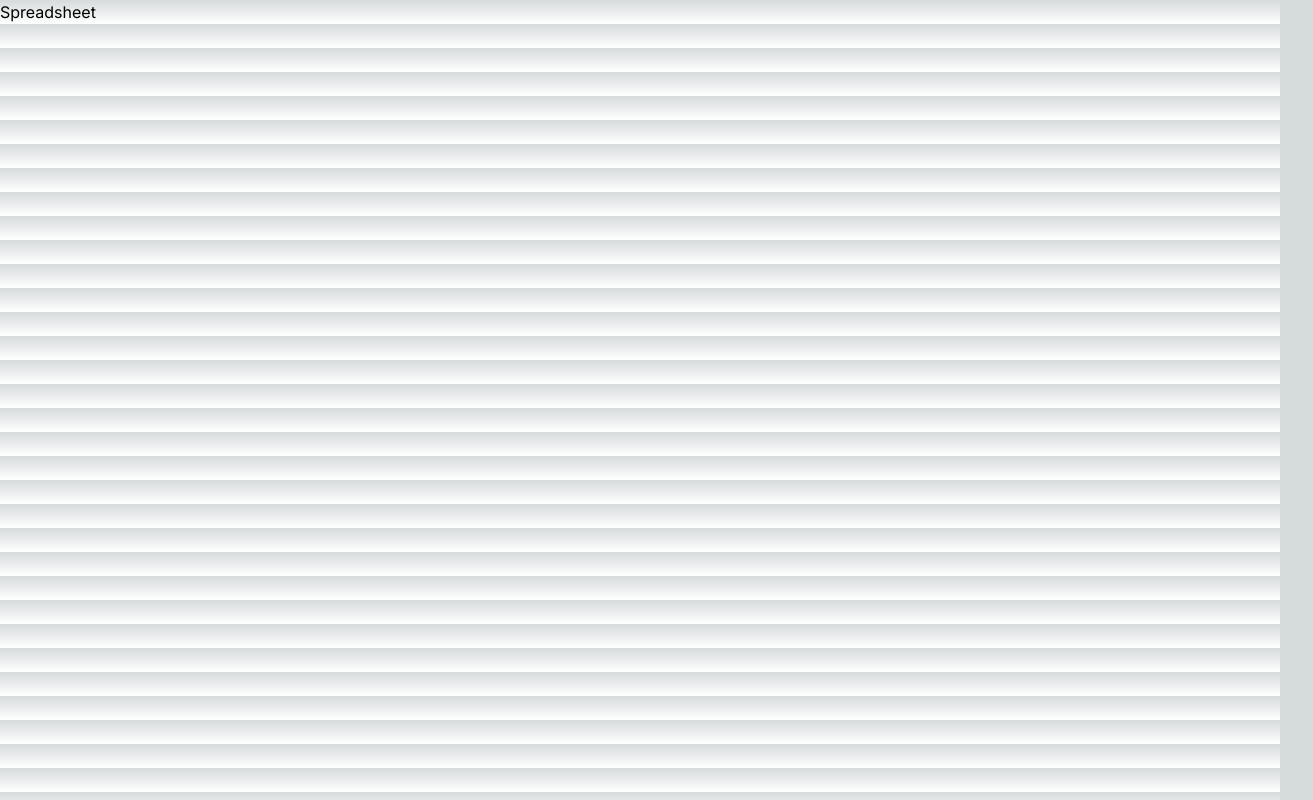
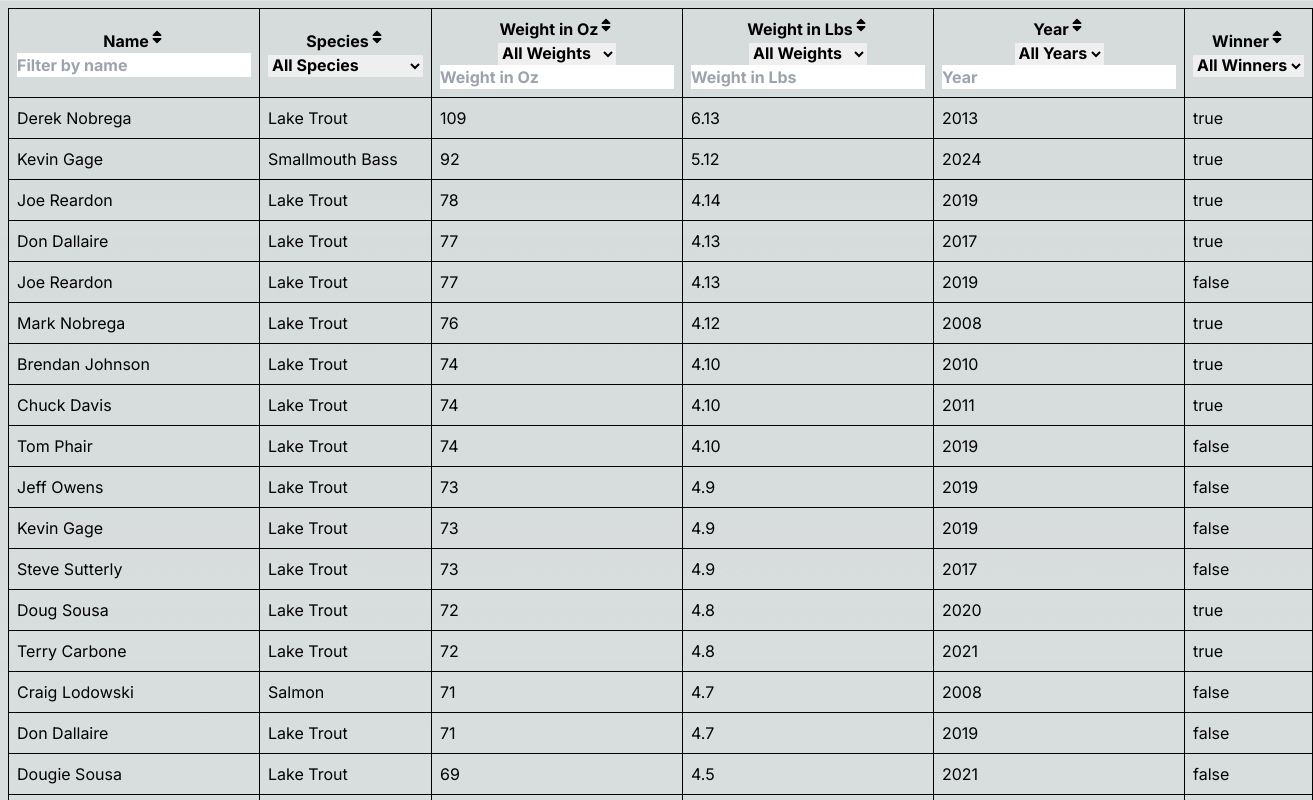
Before and after one commit to KevinGage/Quabbin, a Next.js app in the folder quabbin-website/: page /Spreadsheet in a window 1280 px wide. Shown: the top 800 px of the page, 1313 px wide, since content can reach past the window. Built offline with nearby package versions, Linux system fonts and the light colour scheme.

Commit message:
first cut at custom data table page

```diff
--- /dev/null
+++ b/quabbin-website/app/Spreadsheet/DataTable.jsx
@@ -0,0 +1,276 @@
+"use client";
+
+import React, { useState, useEffect } from "react";
+import { FaSort, FaSortUp, FaSortDown } from "react-icons/fa";
+import { stringToOunces } from "@/app/lib/conversions";
+
+export default function DataTable({ data }) {
+  const [sortField, setSortField] = useState(null);
+  const [sortDirection, setSortDirection] = useState(null);
+  const [sortedData, setSortedData] = useState([...data]);
+  const [filterText, setFilterText] = useState("");
+  const [selectedSpecies, setSelectedSpecies] = useState("");
+  const [selectedWinner, setSelectedWinner] = useState("");
+  const [weightComparisonOperator, setWeightComparisonOperator] = useState("");
+  const [weightComparisonValue, setWeightComparisonValue] = useState("");
+  const [lbsComparisonOperator, setLbsComparisonOperator] = useState("");
+  const [lbsComparisonValue, setLbsComparisonValue] = useState("");
+  const [yearComparisonOperator, setYearComparisonOperator] = useState("");
+  const [yearComparisonValue, setYearComparisonValue] = useState("");
+
+  useEffect(() => {
+    let sorted = [...data];
+    if (sortField !== null) {
+      sorted.sort((a, b) => {
+        let aValue = a[sortField];
+        let bValue = b[sortField];
+
+        // Convert weights to ounces if sorting by 'Weight in Lbs'
+        if (sortField === "Weight") {
+          aValue = stringToOunces(aValue);
+          bValue = stringToOunces(bValue);
+        }
+
+        if (aValue < bValue) {
+          return sortDirection === "asc" ? -1 : 1;
+        }
+        if (aValue > bValue) {
+          return sortDirection === "asc" ? 1 : -1;
+        }
+        return 0;
+      });
+    }
+    if (filterText !== "") {
+      sorted = sorted.filter((item) =>
+        item.Name.toLowerCase().includes(filterText.toLowerCase())
+      );
+    }
+    if (selectedSpecies !== "") {
+      sorted = sorted.filter((item) => item.Species === selectedSpecies);
+    }
+    if (selectedWinner !== "") {
+      sorted = sorted.filter(
+        (item) => item.Winner.toString() === selectedWinner
+      );
+    }
+    if (weightComparisonOperator !== "" && weightComparisonValue !== "") {
+      sorted = sorted.filter((item) => {
+        if (weightComparisonOperator === ">") {
+          return item.Oz > weightComparisonValue;
+        } else {
+          return item.Oz < weightComparisonValue;
+        }
+      });
+    }
+    if (lbsComparisonOperator !== "" && lbsComparisonValue !== "") {
+      sorted = sorted.filter((item) => {
+        if (lbsComparisonOperator === ">") {
+          return (
+            stringToOunces(item.Weight) > stringToOunces(lbsComparisonValue)
+          );
+        } else {
+          return (
+            stringToOunces(item.Weight) < stringToOunces(lbsComparisonValue)
+          );
+        }
+      });
+    }
+    if (yearComparisonOperator !== "" && yearComparisonValue !== "") {
+      sorted = sorted.filter((item) => {
+        if (yearComparisonOperator === ">") {
+          return item.Year > yearComparisonValue;
+        } else {
+          return item.Year < yearComparisonValue;
+        }
+      });
+    }
+    setSortedData(sorted);
+  }, [
+    data,
+    sortField,
+    sortDirection,
+    filterText,
+    selectedSpecies,
+    selectedWinner,
+    weightComparisonOperator,
+    weightComparisonValue,
+    lbsComparisonOperator,
+    lbsComparisonValue,
+    yearComparisonOperator,
+    yearComparisonValue,
+  ]);
+
+  const handleSort = (field) => {
+    setSortField(field);
+    console.log(field);
+    setSortDirection(sortDirection === "asc" ? "desc" : "asc");
+  };
+
+  const getSortIcon = (field) => {
+    if (sortField !== field) {
+      return <FaSort />;
+    }
+    return sortDirection === "asc" ? <FaSortUp /> : <FaSortDown />;
+  };
+
+  const speciesOptions = [...new Set(data.map((item) => item.Species))];
+
+  return (
+    <div className="m-2">
+      <table className="w-full">
+        <thead>
+          <tr>
+            <th className="p-2">
+              <div>
+                <div
+                  className="flex flex-row px-2 justify-center"
+                  onClick={() => handleSort("Name")}
+                >
+                  Name {getSortIcon("Name")}
+                </div>
+                <input
+                  className="text-black"
+                  type="text"
+                  placeholder="Filter by name"
+                  value={filterText}
+                  onChange={(e) => setFilterText(e.target.value)}
+                />
+              </div>
+            </th>
+            <th className="p-2">
+              <div>
+                <div
+                  className="flex flex-row px-2 justify-center"
+                  onClick={() => handleSort("Species")}
+                >
+                  Species {getSortIcon("Species")}
+                </div>
+                <select
+                  className="text-black"
+                  value={selectedSpecies}
+                  onChange={(e) => setSelectedSpecies(e.target.value)}
+                >
+                  <option value="">All Species</option>
+                  {speciesOptions.map((species, i) => (
+                    <option key={i} value={species}>
+                      {species}
+                    </option>
+                  ))}
+                </select>
+              </div>
+            </th>
+            <th className="p-2">
+              <div>
+                <div
+                  className="flex flex-row px-2 justify-center"
+                  onClick={() => handleSort("Oz")}
+                >
+                  Weight in Oz {getSortIcon("Oz")}
+                </div>
+                <select
+                  className="text-black mx-2"
+                  value={weightComparisonOperator}
+                  onChange={(e) => setWeightComparisonOperator(e.target.value)}
+                >
+                  <option value="">All Weights</option>
+                  <option value=">">Greater than</option>
+                  <option value="<">Less than</option>
+                </select>
+                <input
+                  className="text-black"
+                  type="number"
+                  placeholder="Weight in Oz"
+                  value={weightComparisonValue}
+                  onChange={(e) => setWeightComparisonValue(e.target.value)}
+                />
+              </div>
+            </th>
+            <th className="p-2">
+              <div>
+                <div
+                  className="flex flex-row px-2 justify-center"
+                  onClick={() => handleSort("Weight")}
+                >
+                  Weight in Lbs {getSortIcon("Weight")}
+                </div>
+                <select
+                  className="text-black mx-2"
+                  value={lbsComparisonOperator}
+                  onChange={(e) => setLbsComparisonOperator(e.target.value)}
+                >
+                  <option value="">All Weights</option>
+                  <option value=">">Greater than</option>
+                  <option value="<">Less than</option>
+                </select>
+                <input
+                  className="text-black"
+                  type="number"
+                  placeholder="Weight in Lbs"
+                  value={lbsComparisonValue}
+                  onChange={(e) => setLbsComparisonValue(e.target.value)}
+                />
+              </div>
+            </th>
+            <th className="p-2">
+              <div>
+                <div
+                  className="flex flex-row px-2 justify-center"
+                  onClick={() => handleSort("Year")}
+                >
+                  Year {getSortIcon("Year")}
+                </div>
+                <select
+                  className="text-black mx-2"
+                  value={yearComparisonOperator}
+                  onChange={(e) => setYearComparisonOperator(e.target.value)}
+                >
+                  <option value="">All Years</option>
+                  <option value=">">After</option>
+                  <option value="<">Before</option>
+                </select>
+                <input
+                  className="text-black"
+                  type="number"
+                  placeholder="Year"
+                  value={yearComparisonValue}
+                  onChange={(e) => setYearComparisonValue(e.target.value)}
+                />
+              </div>
+            </th>
+            <th className="p-2">
+              <div>
+                <div
+                  className="flex flex-row px-2 justify-center"
+                  onClick={() => handleSort("Winner")}
+                >
+                  Winner {getSortIcon("Winner")}
+                </div>
+                <select
+                  className="text-black"
+                  value={selectedWinner}
+                  onChange={(e) => setSelectedWinner(e.target.value)}
+                >
+                  <option value="">All Winners</option>
+                  <option value="true">True</option>
+                  <option value="false">False</option>
+                </select>
+              </div>
+            </th>
+          </tr>
+        </thead>
+        <tbody>
+          {sortedData.map((row, i) => (
+            <tr key={i}>
+              <td>{row.Name}</td>
+              <td>{row.Species}</td>
+              <td>{row.Oz}</td>
+              <td>{row.Weight}</td>
+              <td>{row.Year}</td>
+              <td>{row.Winner.toString()}</td>
+            </tr>
+          ))}
+        </tbody>
+      </table>
+    </div>
+  );
+}
--- a/quabbin-website/app/Spreadsheet/page.jsx
+++ b/quabbin-website/app/Spreadsheet/page.jsx
@@ -1,3 +1,12 @@
+import { getSortedFish } from "@/app/lib/data";
+import DataTable from "@/app/Spreadsheet/DataTable";
+
 export default async function Page() {
-  return <h1>Spreadsheet</h1>;
+  const sortedFish = getSortedFish();
+
+  return (
+    <section>
+      <DataTable data={sortedFish} />
+    </section>
+  );
 }
--- a/quabbin-website/app/globals.css
+++ b/quabbin-website/app/globals.css
@@ -26,6 +26,15 @@ body {
     rgb(var(--background-start-rgb));
 }
 
+th {
+  border: 1px solid;
+}
+
+td {
+  border: 1px solid;
+  padding: 0.5em;
+}
+
 @layer utilities {
   .text-balance {
     text-wrap: balance;
--- a/quabbin-website/app/lib/conversions.js
+++ b/quabbin-website/app/lib/conversions.js
@@ -1,5 +1,5 @@
 export function stringToOunces(s) {
-  if (s === "") {
+  if (!s) {
     return 0;
   }
   const stringParts = s.split(".");
--- a/quabbin-website/package.json
+++ b/quabbin-website/package.json
@@ -14,7 +14,8 @@
     "@nivo/pie": "^0.86.0",
     "next": "14.2.3",
     "react": "^18",
-    "react-dom": "^18"
+    "react-dom": "^18",
+    "react-icons": "^5.2.0"
   },
   "devDependencies": {
     "eslint": "^8",
```
Also changed, not shown: 1 other file (tests, documents, lock files or other folders).
